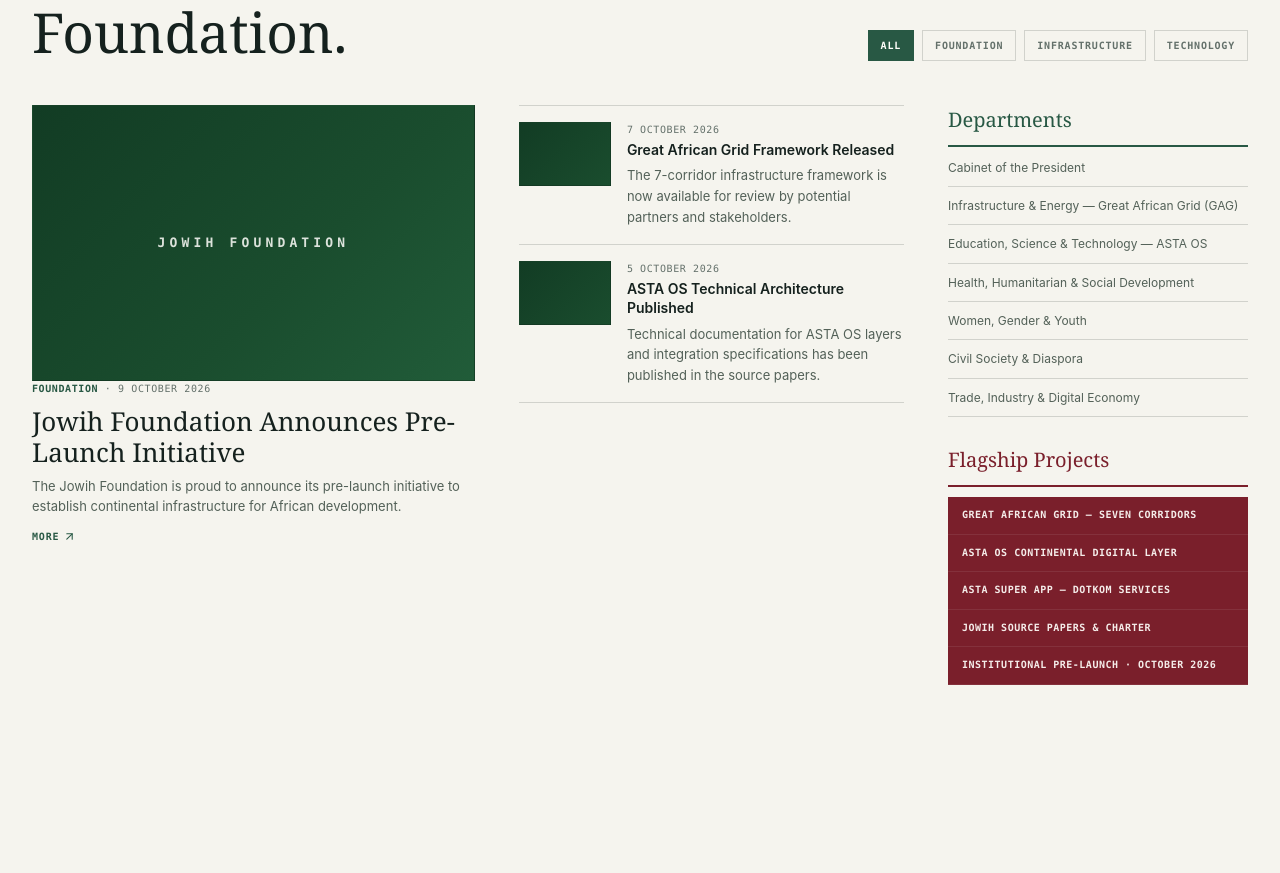
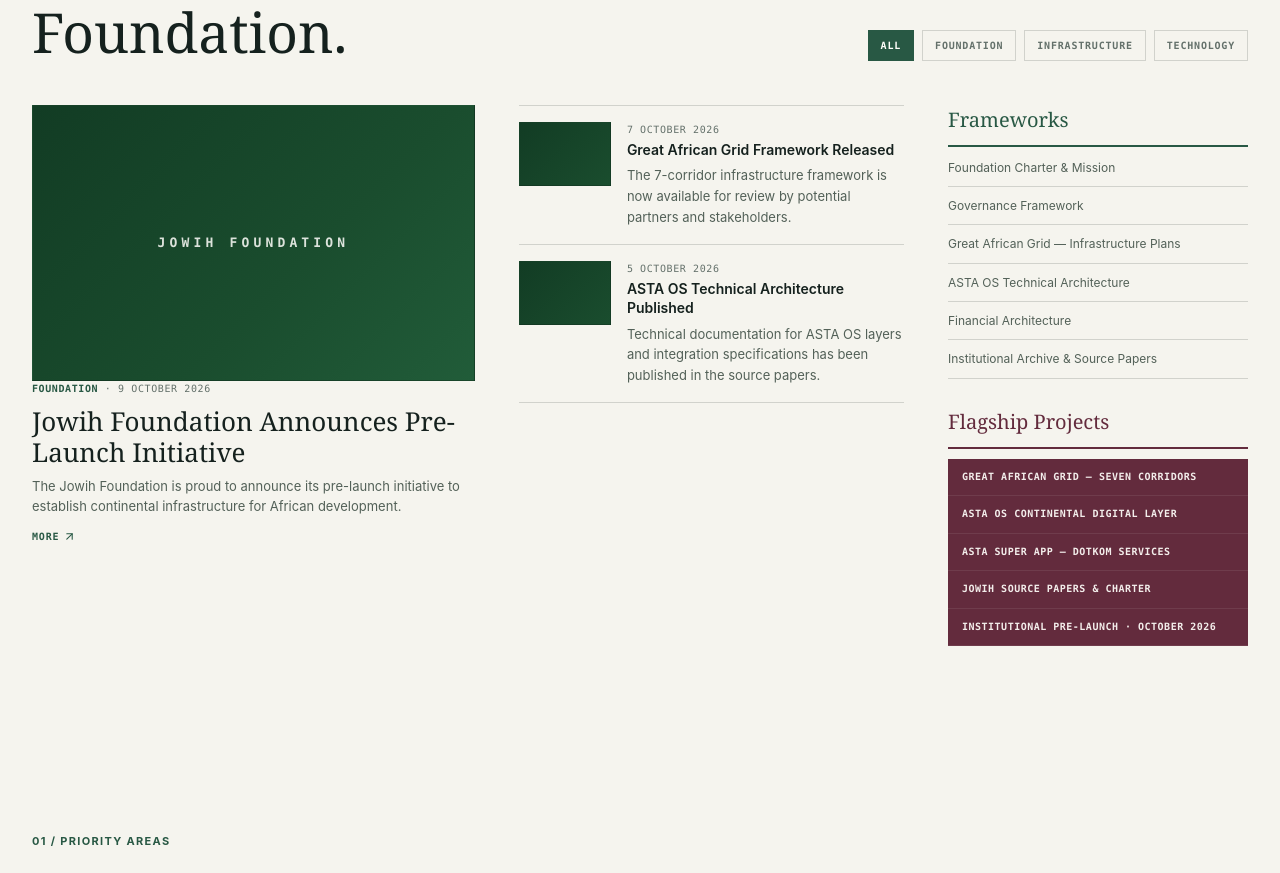
Before and after one commit to abel-george/Jowii-main, a Next.js app: page / in a window 1280 px wide. Shown: the part 1641-2514 px from the top of the page. Built offline with nearby package versions, Linux system fonts and the light colour scheme.

Commit message:
refine: sidebar panel renamed to Frameworks (source-paper links); flagship bars shifted off AU maroon to plum-wine #632b3d

```diff
--- a/app/globals.css
+++ b/app/globals.css
@@ -947,8 +947,8 @@ h2[id] { scroll-margin-top: 110px; }
 .institutional-news__panel li { border-bottom: 1px solid var(--line); }
 .institutional-news__panel li a, .institutional-news__panel--maroon li { display: block; padding: 10px 0; color: #536158; font-size: 12px; line-height: 1.45; }
 .institutional-news__panel li a:hover { color: var(--green); }
-.institutional-news__panel--maroon h3 { border-bottom-color: #7a1f2b; color: #7a1f2b; }
-.institutional-news__panel--maroon li { padding: 11px 14px; border: none; border-bottom: 1px solid rgba(255, 255, 255, 0.08); background: #7a1f2b; color: rgba(255, 254, 250, 0.92); font-family: var(--font-mono); font-size: 10px; font-weight: 700; letter-spacing: 0.05em; text-transform: uppercase; }
+.institutional-news__panel--maroon h3 { border-bottom-color: #632b3d; color: #632b3d; }
+.institutional-news__panel--maroon li { padding: 11px 14px; border: none; border-bottom: 1px solid rgba(255, 255, 255, 0.08); background: #632b3d; color: rgba(255, 254, 250, 0.92); font-family: var(--font-mono); font-size: 10px; font-weight: 700; letter-spacing: 0.05em; text-transform: uppercase; }
 .institutional-news__panel--maroon li:first-child { margin-top: 10px; }
 
 @media (max-width: 1080px) {
--- a/components/home/InstitutionalNews.tsx
+++ b/components/home/InstitutionalNews.tsx
@@ -31,14 +31,16 @@ interface FeedItem {
   body?: string;
 }
 
-const DEPARTMENTS: { name: string; href: string }[] = [
-  { name: 'Cabinet of the President', href: '/governance' },
-  { name: 'Infrastructure & Energy — Great African Grid (GAG)', href: '/gag' },
-  { name: 'Education, Science & Technology — ASTA OS', href: '/ecosystem' },
-  { name: 'Health, Humanitarian & Social Development', href: '/ecosystem' },
-  { name: 'Women, Gender & Youth', href: '/partners' },
-  { name: 'Civil Society & Diaspora', href: '/partner/diaspora' },
-  { name: 'Trade, Industry & Digital Economy', href: '/ecosystem' },
+// Sidebar for the Latest section. "Frameworks" mirrors the institutional source
+// papers (Foundation Charter, Governance Framework, GAG, ASTA OS, Financial
+// Architecture) rather than AU-style department names.
+const FRAMEWORKS: { name: string; href: string }[] = [
+  { name: 'Foundation Charter & Mission', href: '/about' },
+  { name: 'Governance Framework', href: '/governance' },
+  { name: 'Great African Grid — Infrastructure Plans', href: '/gag' },
+  { name: 'ASTA OS Technical Architecture', href: '/ecosystem' },
+  { name: 'Financial Architecture', href: '/funding' },
+  { name: 'Institutional Archive & Source Papers', href: '/documents' },
 ];
 
 const FLAGSHIP_PROJECTS = [
@@ -190,11 +192,11 @@ export function InstitutionalNews() {
 
             <aside className="institutional-news__sidebar" aria-label="Institutional directories">
               <div className="institutional-news__panel">
-                <h3>Departments</h3>
+                <h3>Frameworks</h3>
                 <ul>
-                  {DEPARTMENTS.map((department) => (
-                    <li key={department.name}>
-                      <Link href={department.href}>{department.name}</Link>
+                  {FRAMEWORKS.map((framework) => (
+                    <li key={framework.name}>
+                      <Link href={framework.href}>{framework.name}</Link>
                     </li>
                   ))}
                 </ul>
```
